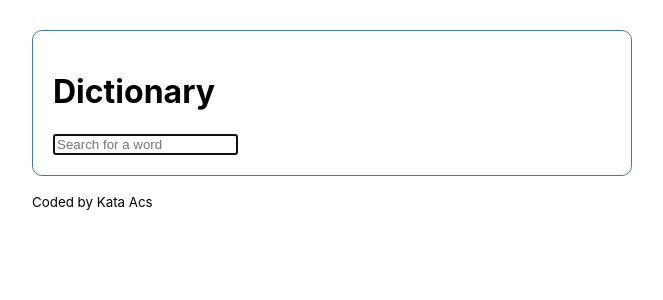
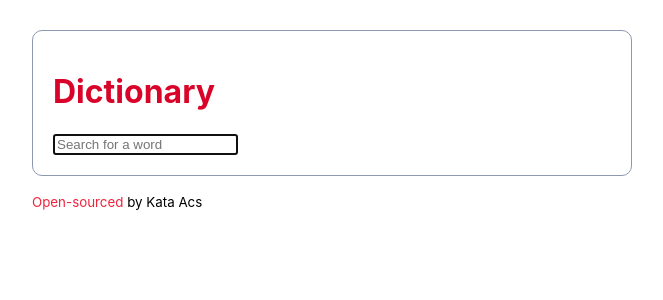
Before and after one commit to acskata/dictionary-project, a React (Create React App) app: page / in a window 1280 px wide. Shown: the top 300 px of the page, without its empty margins (308-971 px from the left). Built offline with nearby package versions, Linux system fonts and the light colour scheme; the HTML template or start-up script is replaced by a standard one.

Commit message:
Added basic CSS

```diff
--- a/src/App.css
+++ b/src/App.css
@@ -1,3 +1,7 @@
+footer {
+    margin: 15px 0;
+}
+
 .App {
     max-width: 600px;
     margin: 0 auto;
@@ -6,10 +10,11 @@
 
 .App main {
     padding: 20px;
-    border: 1px solid #457b9d;
+    border: 1px solid #8d99ae;
     border-radius: 10px;
 }
 
-footer {
-    margin: 15px 0;
+.App a {
+    text-decoration: none;
+    color: #ef233c;
 }
--- a/src/App.js
+++ b/src/App.js
@@ -10,7 +10,15 @@ function App() {
           <Dictionary />
         </main>
         <footer className="text-center">
-          <small>Coded by Kata Acs</small>
+        <small>
+        <a
+          href="https://github.com/acskata/dictionary-project"
+          target="_blank" rel="noreferrer"
+        >
+          Open-sourced
+        </a>
+        <span> by Kata Acs</span>
+      </small>
         </footer>
       </div>
     </div>
--- a/src/Dictionary.css
+++ b/src/Dictionary.css
@@ -0,0 +1,3 @@
+.Dictionary h1 {
+    color: #d90429;
+}
--- /dev/null
+++ b/src/Meaning.css
@@ -0,0 +1,4 @@
+.Meaning em {
+    font-size: 12px;
+    color: #8d99ae;
+}
--- a/src/Meaning.js
+++ b/src/Meaning.js
@@ -1,4 +1,5 @@
 import React from "react";
+import "./Meaning.css";
 
 export default function Meaning(props) {
     return (
--- /dev/null
+++ b/src/Results.css
@@ -0,0 +1,3 @@
+.Results {
+    margin-top: 25px;
+}
--- a/src/Results.js
+++ b/src/Results.js
@@ -1,5 +1,6 @@
 import React from "react";
 import Meaning from "./Meaning";
+import "./Results.css";
 
 export default function Results(props) {
     if(props.result) {
```
